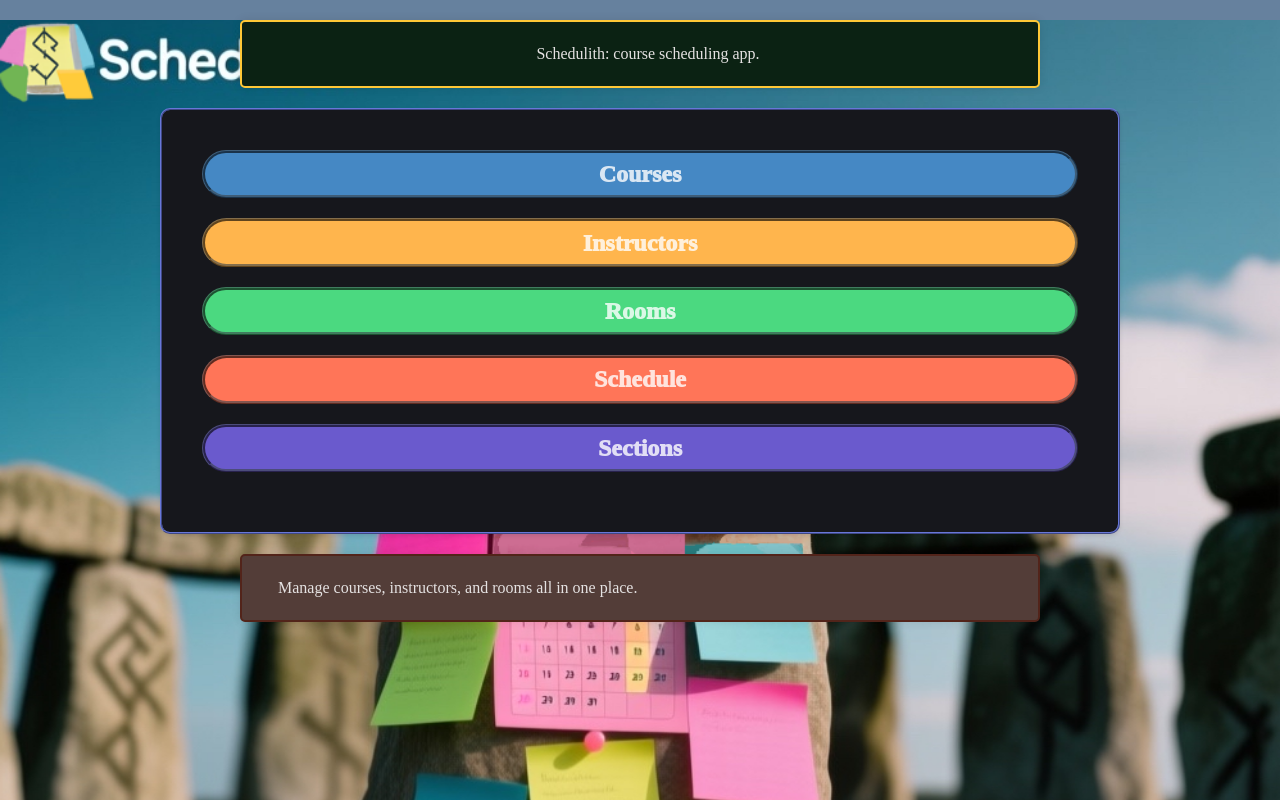
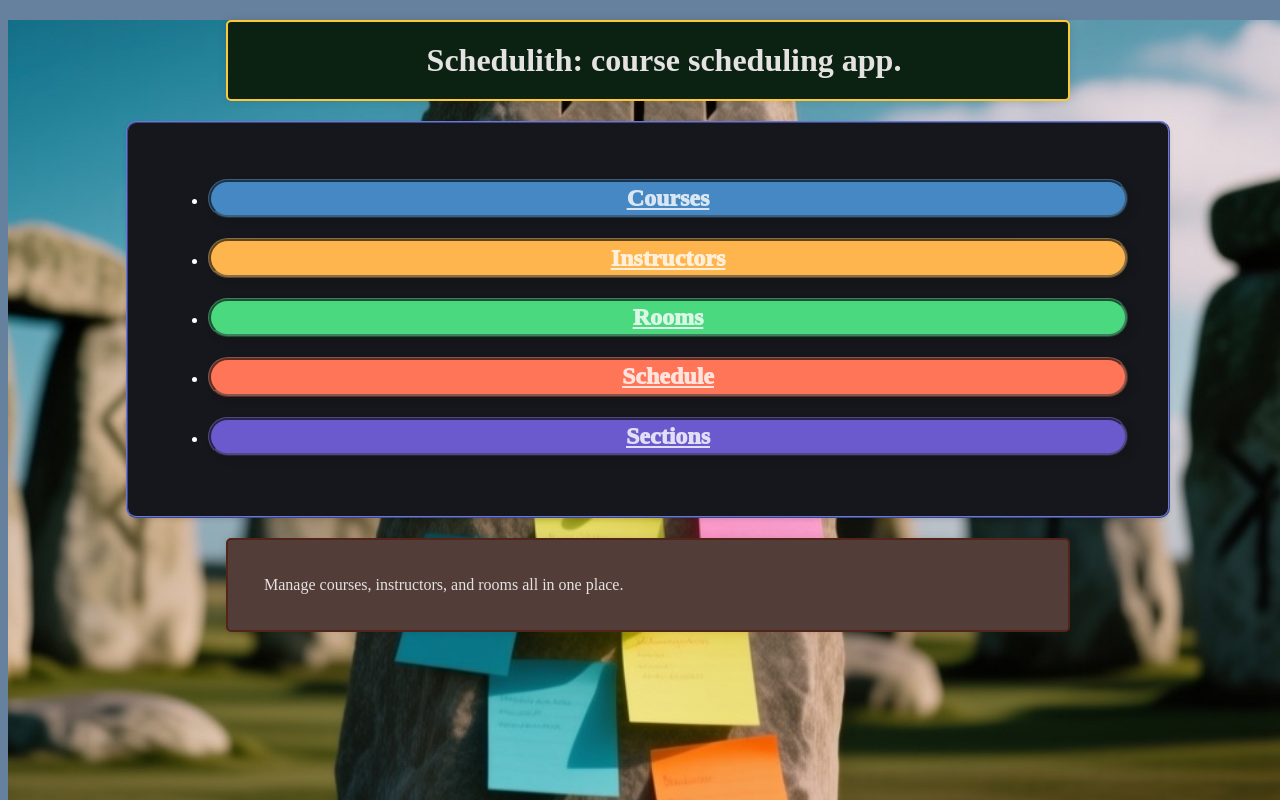
Before and after one commit to JustLeaveitBlank1/Class-Scheduler, a React (Vite) app in the folder frontend/: page / in a window 1280 px wide. Shown: the top 800 px of the page. Built offline with nearby package versions, Linux system fonts and the light colour scheme.

Commit message:
Refactor frontend
Moved IMG00.png to src/assets (should move all imgs here), cleaned index.css, and formatted home.tsx for readability.

```diff
--- a/frontend/src/index.css
+++ b/frontend/src/index.css
@@ -1,12 +1,18 @@
-@import "tailwindcss/preflight";
-@import "tailwindcss/utilities";
+/* @import "tailwindcss/preflight"; */
+/* @import "tailwindcss/utilities"; */
+
+@tailwind base;
+@tailwind components;
+@tailwind utilities;
+
 /* === Global defaults === */
 html, body, #root {
-  height: 100vmax;
-  width: 100vmax;
+  height: 100vh;
+  width: 100vw;
   background-size: cover;
   background-color: #66819e;
 }
+
 /* Body styles using direct CSS values */
 body {
   color: #e5e2e2;
@@ -14,16 +20,17 @@ body {
   font-family: 'Lucida Sans', 'Lucida Sans Regular', 'Lucida Grande', 'Lucida Sans Unicode', Geneva, Verdana, sans-serif, system-ui, -apple-system, BlinkMacSystemFont,
     Roboto, "Helvetica Neue", Arial, "Noto Sans", sans-serif;
 }
+
 .home {
-
-  height: 100vmax;
+  height: 100vh;
   background-size: cover;
   font-family: "Times New Roman", Times, serif;
   background-color: #414141;
-  background-image: url('../public/IMG00.png');
+  background-image: url('/src/assets/IMG00.png');
   background-position: center;
   background-repeat: no-repeat;
 }
+
 h1 {
   justify-self: center;
   background-color: #0B2213;
@@ -34,12 +41,13 @@ h1 {
   text-align: center;
   text-indent: 1em;
   border: 2px solid #FFC837;
-  margin-bottom: 20px;
-  margin-top: 20px;
+  margin: 20px 0; /* margin-bottom: 20px; margin-top: 20px; */
 }
+
 table {
   border-spacing: 5px 15px;
 }
+
 thead {
   justify-self: center;
   background-color: #0B2213;
@@ -50,26 +58,30 @@ thead {
   text-align: center;
   text-indent: 1em;
   border: 2px solid #FFC837;
-  margin-bottom: 20px;
-  margin-top: 20px;
+  margin: 20px 0; /* margin-bottom: 20px; margin-top: 20px; */
 }
-th{
+
+th {
   padding: 4px 12px;
   border: 2px dotted #FFC837;
 }
-td{
+
+td {
   justify-self: center;
   padding: 8px;
   border: 2px dotted #FFC837;
 }
+
 a {
   transition: color 0.2s;
   margin-bottom: 20px;
 }
+
 a img {
   width: 20px;
   height: 20px;
 }
+
 .sqr {
   width: 75%;
   box-shadow: 0 2px 4px rgba(0, 0, 0, 0.1);
@@ -79,13 +91,13 @@ a img {
   margin-right: auto;
   background-color: #16171C;
   background-position: auto;
-  display: stretch;
+  display: block;
   justify-content: flex;
   color: #fff;
   border-radius: 10px;
   border: 2px ridge #6877D8;
-  box-shadow: 0 2px 4px rgba(0, 0, 0, 0.1);
 }
+
 .box {
   justify-self: center;
   box-shadow: 0 2px 4px rgba(0, 0, 0, 0.1);
@@ -95,13 +107,13 @@ a img {
   margin-right: auto;
   background-color: #3e4553;
   background-position: auto;
-  display: stretch;
+  display: block;
   justify-content: flex;
   color: #c4e7bb;
   border-radius: 10px;
   border: 2px ridge #FFC837;
-  box-shadow: 0 2px 4px rgba(0, 0, 0, 0.1);
 }
+
 /* Bubbly link/button component */
 .bubbly-link {
   display: flex;
@@ -114,16 +126,19 @@ a img {
   font-size:x-large;
   color: rgba(255, 255, 255, 0.8);
   background-color: #085FAE;
-  box-shadow: 5 4px 6px rgba(19, 19, 19, 0.329);
+  box-shadow: 5px 4px 6px rgba(19, 19, 19, 0.329);
   transition: transform 0.3s ease, box-shadow 0.3s ease;
 }
+
 .bubbly-link:hover {
   transform: scale(1.05);
   box-shadow: 0 10px 20px rgba(0,0,0,0.2);
 }
+
 .bubbly-link:active {
   transform: scale(0.95);
 }
+
 .caption {
   justify-self: center;
   background-color: #533D38;
--- a/frontend/src/pages/home.tsx
+++ b/frontend/src/pages/home.tsx
@@ -1,5 +1,6 @@
 import React from 'react'
 import BubblyLink from '../components/BubblyLink'
+
 const Home: React.FC = () => {
     return (
         <div className="home">
@@ -39,7 +40,6 @@ const Home: React.FC = () => {
             </div>
             {/* text caption */}
             <div className="caption">
-
                 <p className="text-gray-700 text-lg">
                     Manage courses, instructors, and rooms all in one place.
                 </p>
```
Also changed, not shown: frontend/src/assets/IMG00.png (renamed from frontend/public/IMG00.png).
